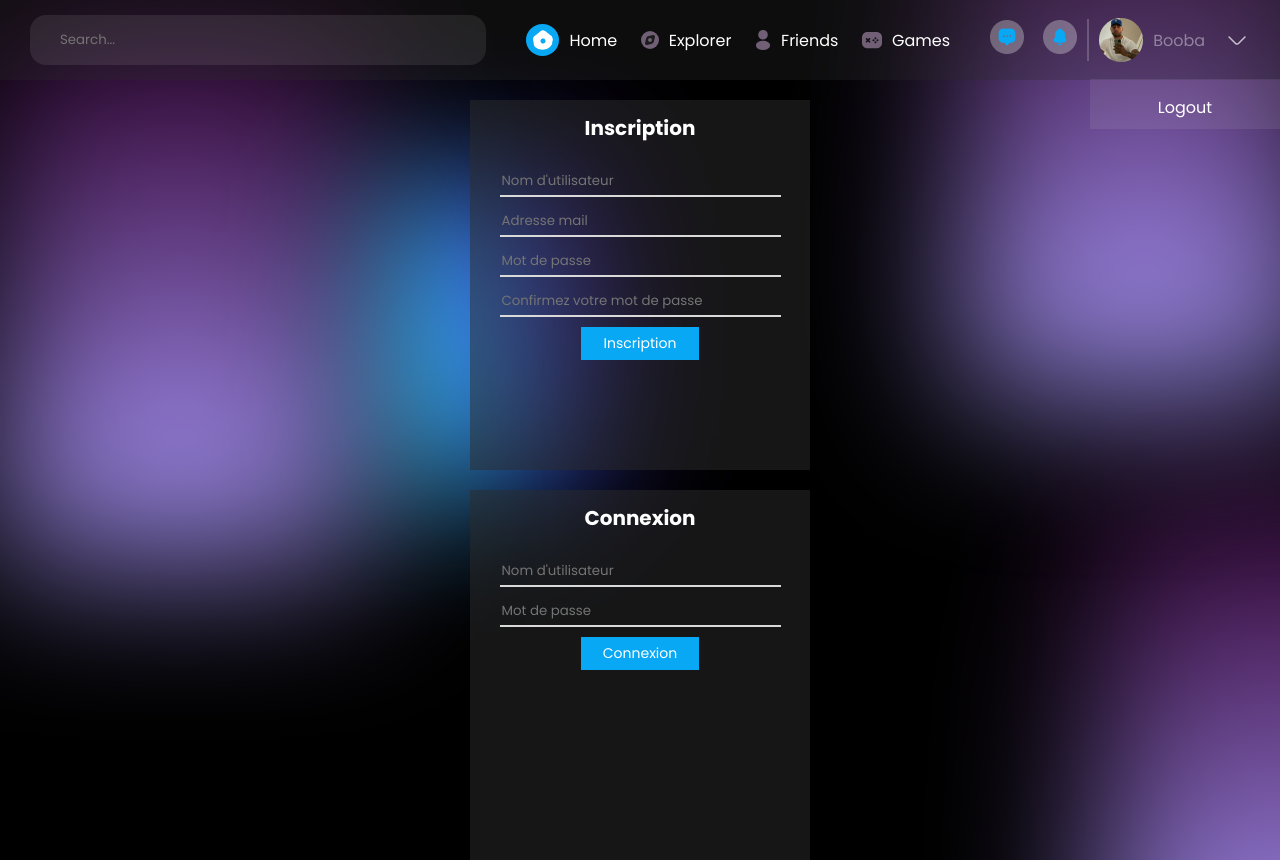
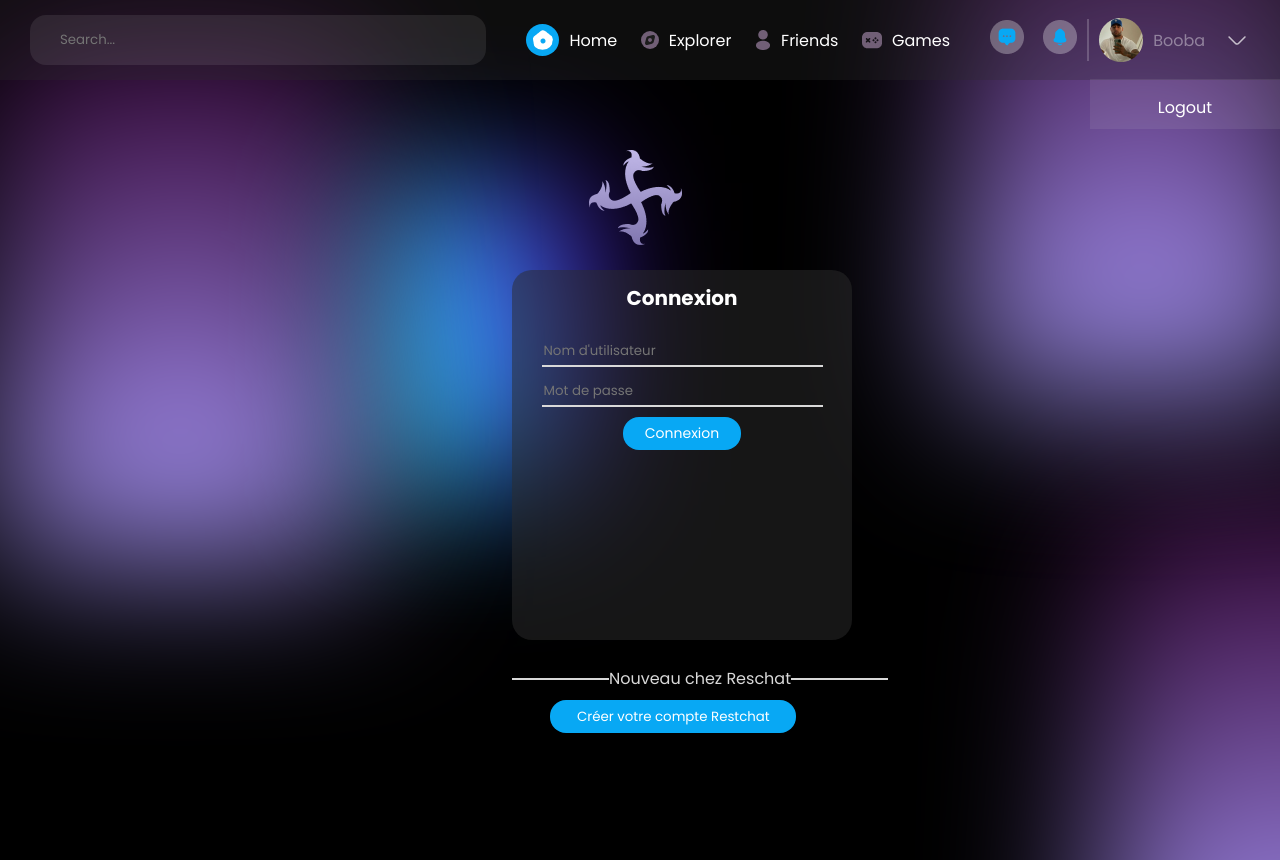
Before and after one commit to DwainAB/Projet-php, a React (Create React App) app: page /log in a window 1280 px wide. After the commit the page ends 800 px from the top, so only its background shows below. Built offline with nearby package versions, Linux system fonts and the light colour scheme.

Commit message:
Ajout de la page de log

```diff
--- a/src/Components/Log/Log.css
+++ b/src/Components/Log/Log.css
@@ -7,6 +7,19 @@
     text-align: center;
     margin: 0 auto;
     margin-top: 20px;
+    position: absolute;
+    left: 40%;
+    top: 250px;
+    border-radius: 20px;
+    transition: 0.7s;
+    opacity: 1;
+    z-index: 1;
+}
+
+.flip-active{
+    transform: rotateY(180deg);
+    opacity: 0;
+    z-index:-2;
 }
 
 .container-form-login>h1, .container-form-signup>h1{
@@ -27,6 +40,11 @@
    border: 0;
    background-color: transparent;
    border-bottom: 2px solid #d9d9d9;
+   color: #ffffff;
+}
+
+.form-signup input:focus, .form-login input:focus{
+    outline: none;
 }
 
 .btn-form{
@@ -37,4 +55,36 @@
     border: 0!important;
     color: #ffffff;
     margin: 0 auto;
+    border-radius:16px ;
 }
+
+.flip-text{
+    color: #d9d9d9;
+    display: flex;
+    align-items: center;
+    position: absolute;
+    left: 40%;
+    top: 650px;
+}
+
+.flip-button{
+    height: 33px;
+    background-color: #08a8f4;
+    border: 0;
+    position: absolute;
+    left: 43%;
+    top: 700px;
+    border-radius: 16px;
+    color: #ffffff;
+    width: 246px;
+}
+
+.flip-button:hover{
+    cursor: pointer;
+}
+
+.logo-form{
+    position: absolute;
+    left: 46%;
+    top: 150px;
+}
--- a/src/Components/Log/Log.jsx
+++ b/src/Components/Log/Log.jsx
@@ -1,10 +1,39 @@
-import React from "react";
+import React, { useEffect } from "react";
+import line from "../../Assets/line.svg"
+import logo from "../../Assets/logo.png"
 import "./Log.css"
 
 function Log(){
+
+    useEffect(() => {
+        function flip() {
+          let formSignup = document.querySelector('.container-form-signup');
+          let formLogin = document.querySelector('.container-form-login');
+          let flipButton = document.querySelector('.flip-button')
+
+          if (formSignup.classList.contains('flip-active')) {
+            formSignup.classList.remove('flip-active');
+            formLogin.classList.add('flip-active');
+            flipButton.innerHTML = "Identifiez vous"
+          } else {
+            formLogin.classList.remove('flip-active');
+            formSignup.classList.add('flip-active');
+            flipButton.innerHTML = "Créer votre compte Restchat"
+          }
+        }
+
+        const buttonFlip = document.querySelector('.flip-button');
+        buttonFlip.addEventListener('click', flip);
+
+        return () => {
+          buttonFlip.removeEventListener('click', flip);
+        };
+      }, []);
+
     return(
         <div className="container-log">
-            <div className="container-form-signup">
+            <img className="logo-form" src={logo} alt="" />
+            <div className="container-form-signup flip-active">
                 <h1>Inscription</h1>
                 <form className="form-signup" action="POST">
                     <input type="text"  placeholder="Nom d'utilisateur"/>
@@ -22,6 +51,11 @@
                     <input className="btn-form" type="submit" value="Connexion"/>
                 </form>
             </div>
+
+            <div className="container-flip">
+                <p className="flip-text"><img src={line} alt="" />Nouveau chez Reschat<img src={line} alt="" /></p>
+                <button className="flip-button">Créer votre compte Restchat</button>
+            </div>
         </div>
     )
 }
```
Also changed, not shown: src/Assets/line.svg (added), src/Assets/logo.png (added).
